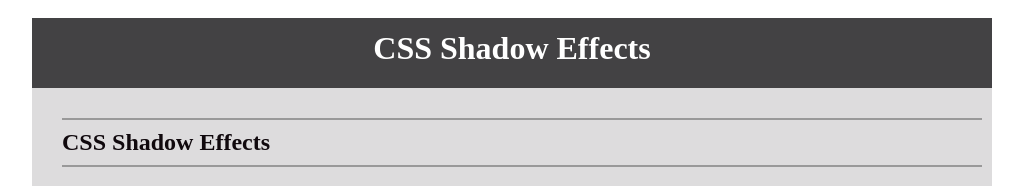
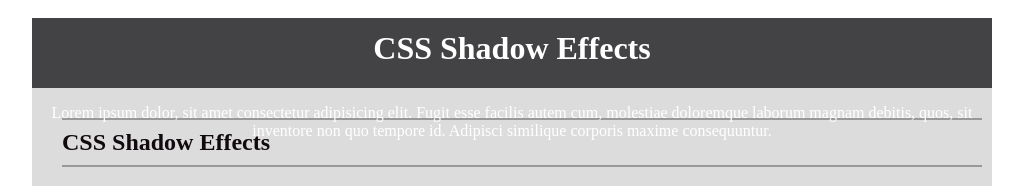
Before and after one commit to freelancerashiq/animation, a plain HTML site: page index.html in a window 1280 px wide. Shown: the top 186 px of the page, without its empty margins (128-1151 px from the left). Drawn offline with nearby package versions, Linux system fonts and the light colour scheme.

Commit message:
jhgbvnnnb

```diff
--- a/index.html
+++ b/index.html
@@ -10,6 +10,7 @@
 <div class="container">
 <header>
 	<h1> CSS Shadow Effects </h1>
+	<p>Lorem ipsum dolor, sit amet consectetur adipisicing elit. Fugit esse facilis autem cum, molestiae doloremque laborum magnam debitis, quos, sit inventore non quo tempore id. Adipisci similique corporis maxime consequuntur.</p>
 
 </header>
 	<div class="main">
```
